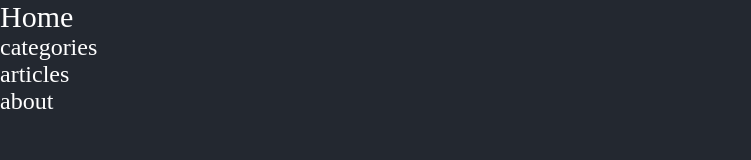
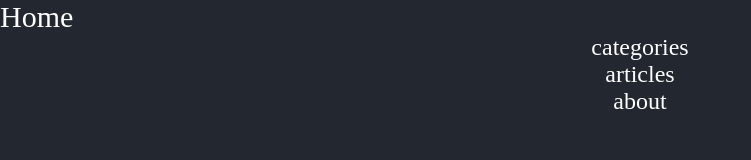
Before and after one commit to ArDev-27/HTML, a plain HTML site: page Home.html in a window 1280 px wide. Shown: the whole page, without its empty margins (0-751 px from the left). Drawn offline with Linux system fonts and the light colour scheme.

Commit message:
Cheat sheets

```diff
--- a/style.css
+++ b/style.css
@@ -4,6 +4,12 @@ html {
   box-sizing: border-box;
   padding: 0;
   margin: 0;
+}
+
+nav ul li a{
+  justify-content: center;
+  align-items: center;
+  display: flex;
 }
 
 a {
```
